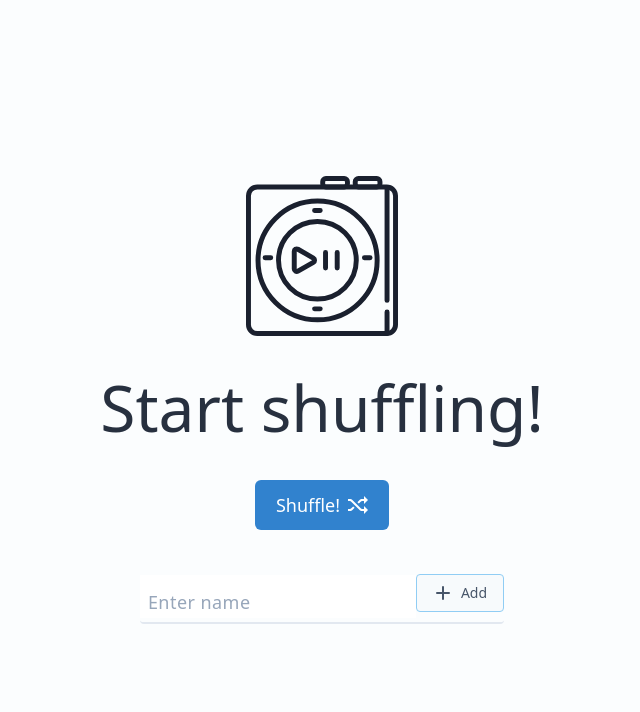
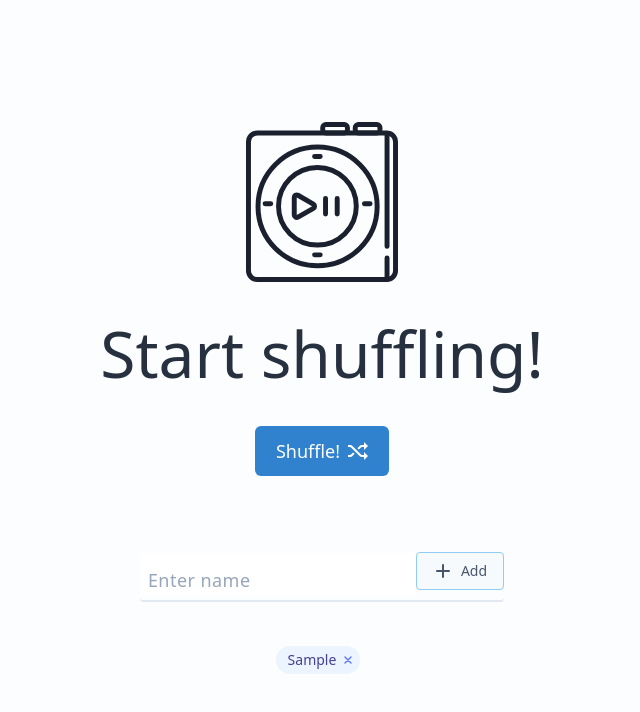
Before and after one commit to abevince/sourvy-name-shuffler, a React (Create React App) app: page / in a window 1280 px wide. Both pictures are taken after typing "Sample" into the empty fields and a click on the button "Add". Shown: the top 712 px of the page, without its empty margins (318-958 px from the left). Built offline with nearby package versions, Linux system fonts and the light colour scheme; a web font is replaced by a local one.

Commit message:
Add the NameList component and its functionality

```diff
--- a/src/App.tsx
+++ b/src/App.tsx
@@ -2,12 +2,16 @@ import React from 'react'
 
 import ShufflerComponent from './components/ShufflerComponent'
 import NameForm from './components/NameForm'
+import NameList from './components/NameList'
 
 const App: React.FC = () => {
   return (
-    <div className="flex flex-col items-center justify-center flex-1 h-screen max-w-full text-xl bg-cool-gray-50">
+    <div className="flex flex-col items-center justify-center flex-1 max-w-full min-h-screen py-20 bg-cool-gray-50 text-cool-gray-900">
       <ShufflerComponent />
-      <NameForm />
+      <div className="flex flex-wrap justify-center max-w-full px-8 mt-8 md:max-w-6xl">
+        <NameForm />
+        <NameList />
+      </div>
     </div>
   )
 }
--- /dev/null
+++ b/src/components/NameList.tsx
@@ -0,0 +1,56 @@
+import React from 'react'
+import { useNames, Names } from '../context/NamesContext'
+
+const NameList: React.FC = () => {
+  const { names, setNames } = useNames()
+
+  function deleteName(nameId: string) {
+    setNames((prevNames: Names) => {
+      const currNames = { ...prevNames }
+      delete currNames[nameId]
+      return currNames
+    })
+  }
+
+  return (
+    <div className="w-full mt-10 text-center">
+      {Object.keys(names).length !== 0
+        ? Object.entries(names).map(([id, name]) => (
+            <NameBadge key={id} nameId={id} name={name} remove={deleteName} />
+          ))
+        : 'No names'}
+    </div>
+  )
+}
+
+interface NameBadgeProps {
+  nameId: string
+  name: any
+  remove: (nameId: string) => void
+}
+
+// eslint-disable-next-line react/display-name
+const NameBadge: React.FC<NameBadgeProps> = React.memo(
+  ({ nameId, name, remove }) => (
+    <span className="inline-flex items-center px-3 py-1 my-1 mr-2 text-sm font-medium leading-5 text-indigo-800 bg-indigo-100 rounded-full">
+      {name}
+      <button
+        type="button"
+        onClick={() => remove(nameId)}
+        className="inline-flex flex-shrink-0 ml-2 -mr-1 text-indigo-500 focus:outline-none focus:text-indigo-700"
+        aria-label="Remove large badge"
+      >
+        <svg
+          className="w-2 h-2"
+          stroke="currentColor"
+          fill="none"
+          viewBox="0 0 8 8"
+        >
+          <path strokeLinecap="round" strokeWidth="1.5" d="M1 1l6 6m0-6L1 7" />
+        </svg>
+      </button>
+    </span>
+  )
+)
+
+export default NameList
```
